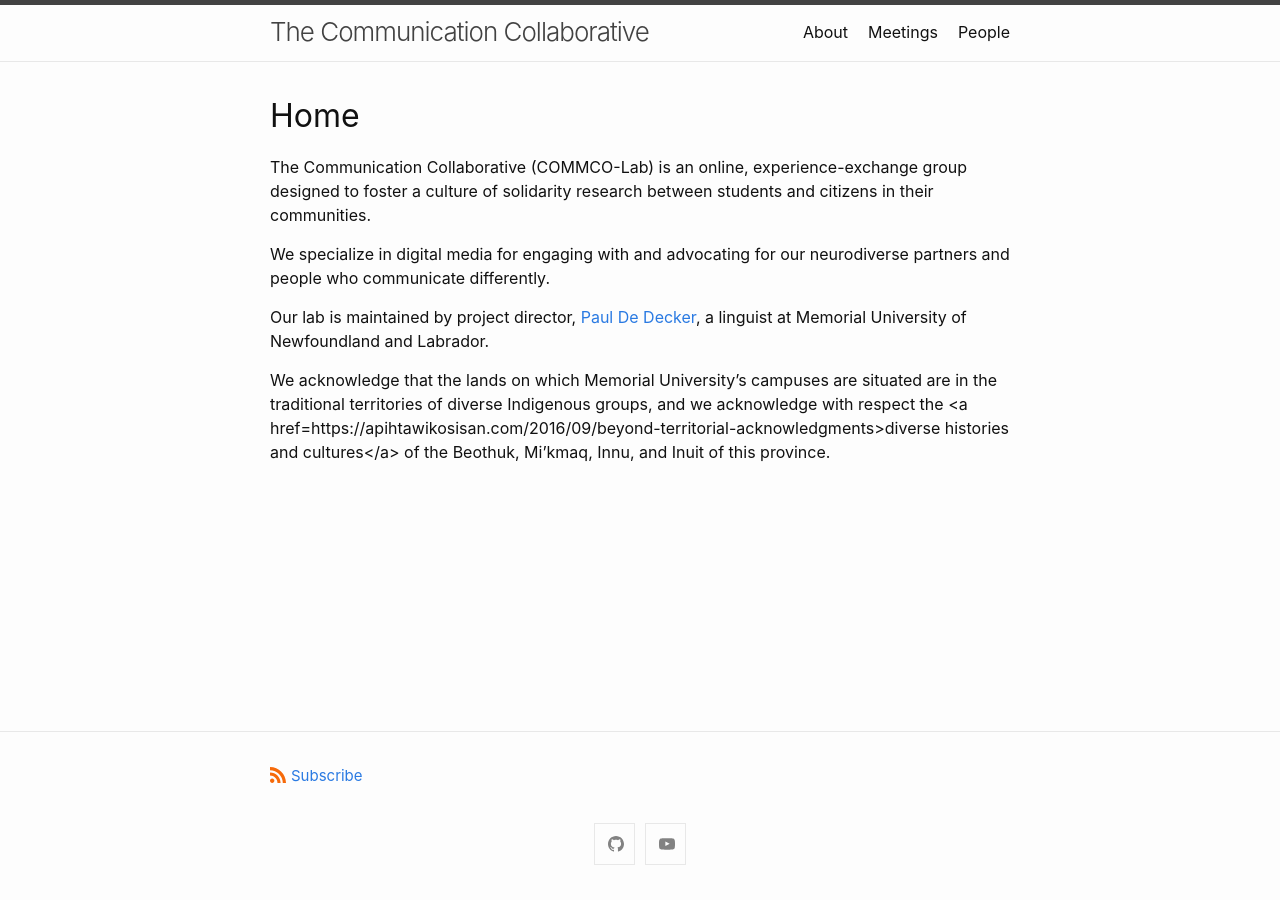
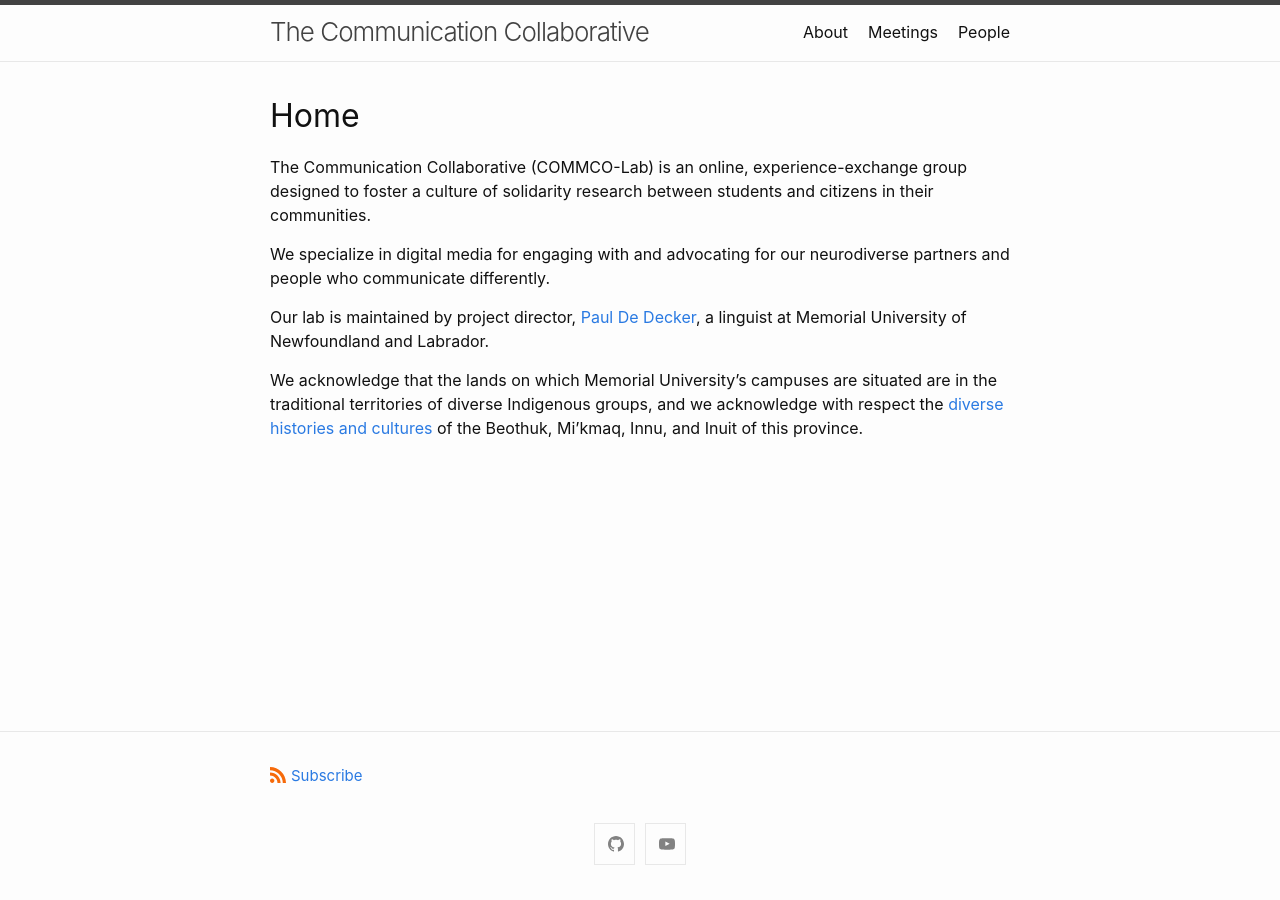
Before and after one commit to pauldedecker/commco-lab, a Jekyll site: the page built from index.md, in a window 1280 px wide. Built offline with Jekyll 4.4.1, drawn with Linux system fonts in a browser that asks for light colours.

Commit message:
Update index.md

```diff
--- a/index.md
+++ b/index.md
@@ -15,4 +15,4 @@ We specialize in digital media for engaging with and advocating for our neurodiv
 
 Our lab is maintained by project director, <a href="mailto:pauldd@mun.ca">Paul De Decker</a>, a linguist at Memorial University of Newfoundland and Labrador.
 
-We acknowledge that the lands on which Memorial University’s campuses are situated are in the traditional territories of diverse Indigenous groups, and we acknowledge with respect the <a href=https://apihtawikosisan.com/2016/09/beyond-territorial-acknowledgments>diverse histories and cultures</a> of the Beothuk, Mi’kmaq, Innu, and Inuit of this province.
+We acknowledge that the lands on which Memorial University’s campuses are situated are in the traditional territories of diverse Indigenous groups, and we acknowledge with respect the <a href="https://apihtawikosisan.com/2016/09/beyond-territorial-acknowledgments/">diverse histories and cultures</a> of the Beothuk, Mi’kmaq, Innu, and Inuit of this province.
```
